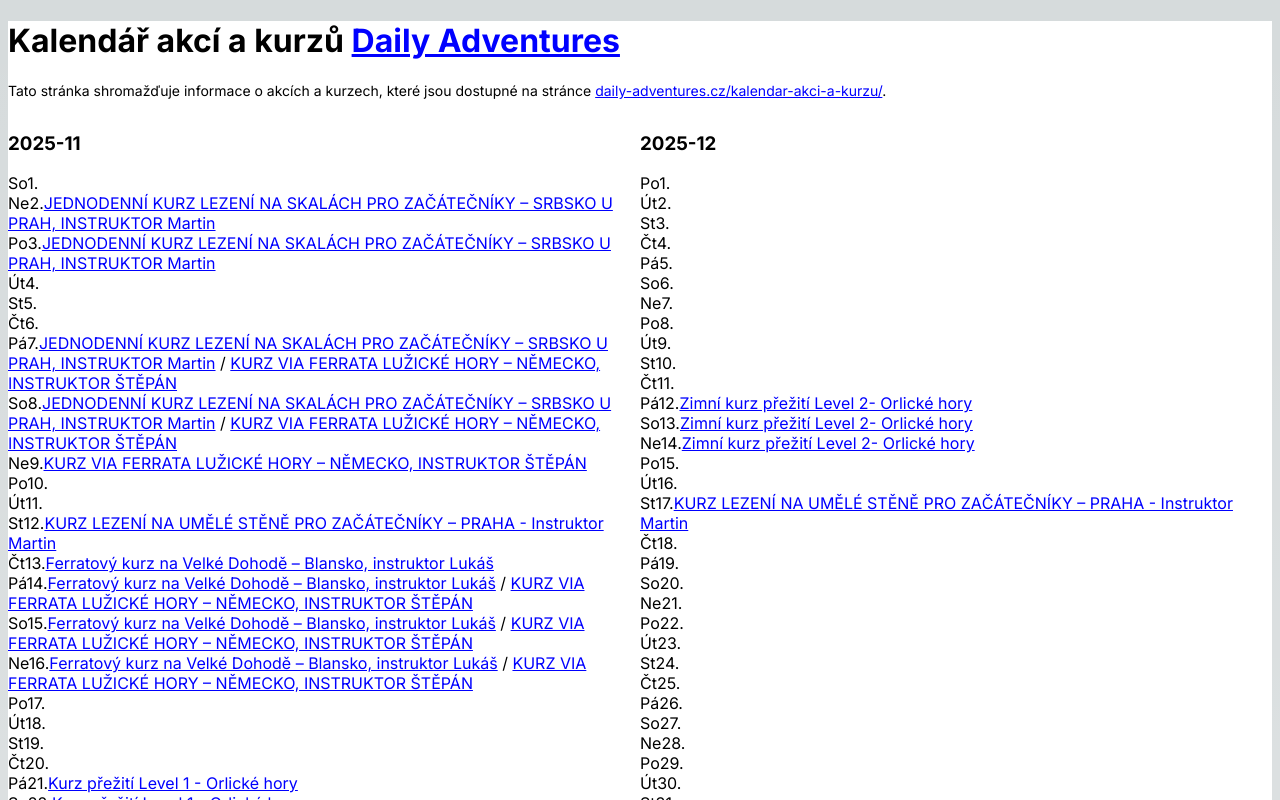
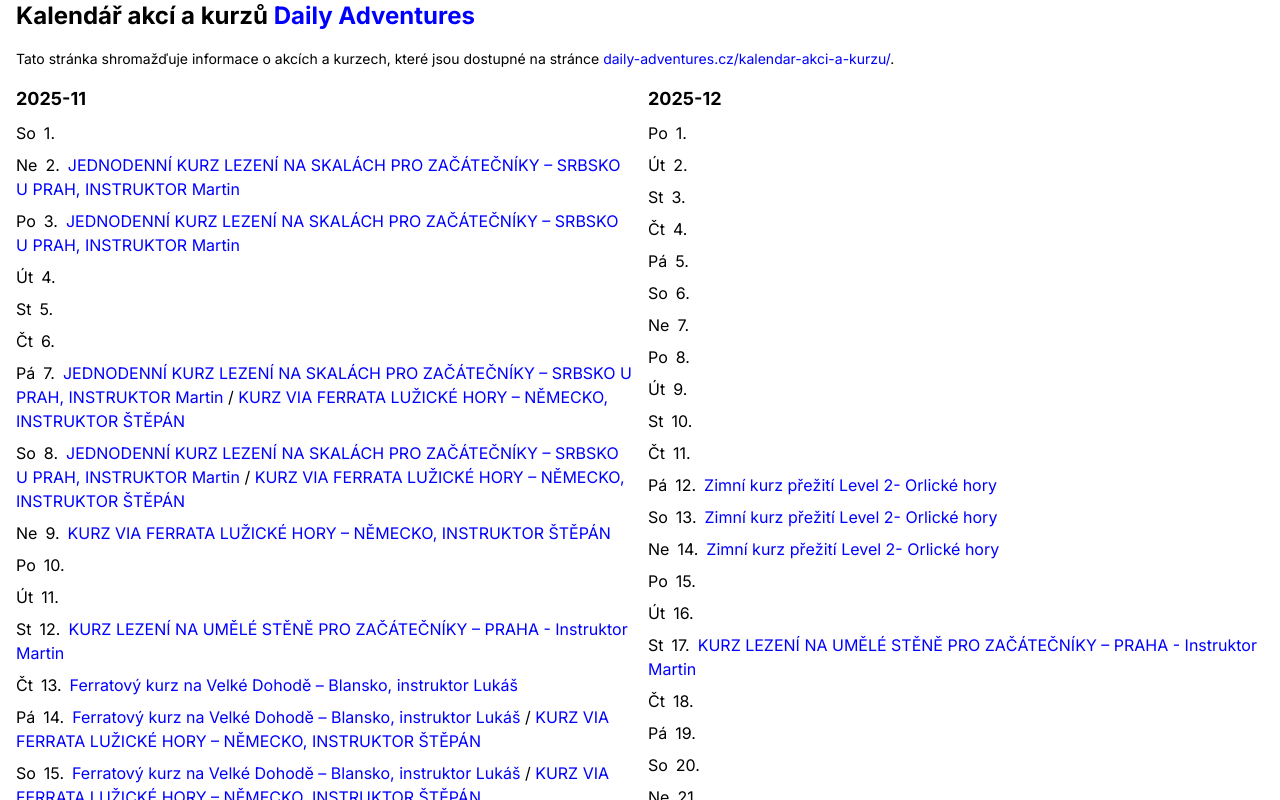
Before and after one commit to messa/da-calendar, a Next.js app: page / in a window 1280 px wide. Shown: the top 800 px of the page. Built offline with nearby package versions, Linux system fonts and the light colour scheme.

Commit message:
Fix Tailwind CSS 4 configuration for PostCSS compatibility
Co-authored-by: messa <115487+messa@users.noreply.github.com>

```diff
--- a/app/globals.css
+++ b/app/globals.css
@@ -1,6 +1,8 @@
-@tailwind base;
-@tailwind components;
-@tailwind utilities;
+@import "tailwindcss";
+
+@source "app/**/*.{js,ts,jsx,tsx,mdx}";
+@source "components/**/*.{js,ts,jsx,tsx,mdx}";
+@source "pages/**/*.{js,ts,jsx,tsx,mdx}";
 
 :root {
   --foreground-rgb: 0, 0, 0;
```
